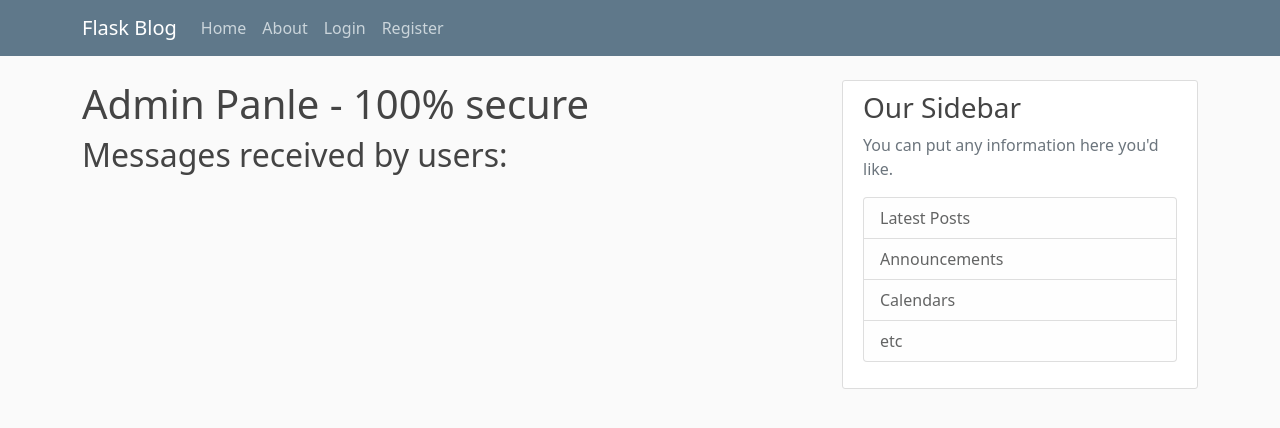
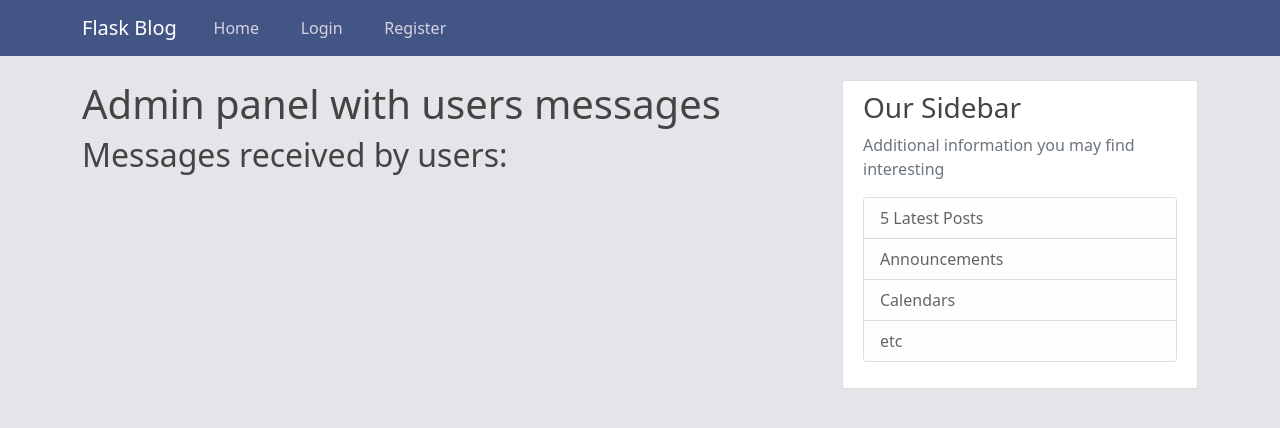
Before and after one commit to DmitryZherebtsov/Discussion-Forum, a Python web app: template flaskstart/templates/admin_panel.html in a window 1280 px wide. Shown: the top 428 px of the page. Run offline with Jinja, Linux system fonts and the light colour scheme; the template is opened without the code that fills it, so the values that code supplies are empty.

Commit message:
style_changes

```diff
--- a/flaskstart/posts/routes.py
+++ b/flaskstart/posts/routes.py
@@ -70,5 +70,5 @@ def delete_post(post_id):
         abort(403)
     db.session.delete(post)
     db.session.commit()
-    flash('Your post has been deleted!', 'success')
+    flash('Your post has been deleted!', 'danger')
     return redirect(url_for('main.home'))
--- a/flaskstart/static/main.css
+++ b/flaskstart/static/main.css
@@ -1,5 +1,5 @@
 body {
-    background: #fafafa;
+    background: #e4e4e9;
     color: #333333;
     margin-top: 5rem;
   }
@@ -9,15 +9,39 @@ body {
   }
 
   .bg-steel {
-    background-color: #5f788a;
+    background-color: #435585;
+  }
+  .site-header .navbar-nav .nav-link {
+    position: relative;
+    font-size: 1em;
+    color: rgb(214, 212, 226);
+    margin-right: 1vw;
+    margin-left: 1vw;
+    transition: 0.2s;
   }
 
-  .site-header .navbar-nav .nav-link {
-    color: #cbd5db;
+  .site-header .navbar-nav .nav-link::after {
+    content: '';
+    position: absolute;
+    left: 0;
+    bottom: 3px;
+    width: 100%;
+    height: 2px;
+    background: #ffffff;
+    border-radius: 2px;
+    transform: scaleX(0);
+    transform-origin: right;
+    transition: transform 0.2s;
   }
 
   .site-header .navbar-nav .nav-link:hover {
     color: #ffffff;
+    font-weight: bold;
+  }
+
+  .site-header .navbar-nav .nav-link:hover::after {
+      transform-origin: left;
+      transform: scaleX(1);
   }
 
   .site-header .navbar-nav .nav-link.active {
--- a/flaskstart/templates/admin_panel.html
+++ b/flaskstart/templates/admin_panel.html
@@ -2,7 +2,7 @@
 {% extends "layout.html" %}
 
 {% block content %}
-        <h1>Admin Panle - 100% secure</h1>
+        <h1>Admin panel with users messages </h1>
 
         <h2>Messages received by users:</h2>
         {% for message in messageRead %}
--- a/flaskstart/templates/layout.html
+++ b/flaskstart/templates/layout.html
@@ -9,6 +9,7 @@
         <link href="https://cdn.jsdelivr.net/npm/bootstrap@5.0.2/dist/css/bootstrap.min.css" rel="stylesheet" integrity="sha384-EVSTQN3/azprG1Anm3QDgpJLIm9Nao0Yz1ztcQTwFspd3yD65VohhpuuCOmLASjC" crossorigin="anonymous">
         <link rel="stylesheet" type="text/css" href="{{ url_for('static', filename='main.css') }}">
         <link rel="stylesheet" type="text/css" href="{{ url_for('static', filename='admin_panel.css') }}">
+        <link rel="stylesheet" type="text/css" href="{{ url_for('static', filename='posts.css') }}">
 
 
         {% if title %}
@@ -24,14 +25,16 @@
         <header class="site-header">
             <nav class="navbar navbar-expand-md navbar-dark bg-steel fixed-top">
               <div class="container">
-                <a class="navbar-brand mr-4" href="/">Flask Blog</a>
-                <button class="navbar-toggler" type="button" data-toggle="collapse" data-target="#navbarToggle" aria-controls="navbarToggle" aria-expanded="false" aria-label="Toggle navigation">
-                  <span class="navbar-toggler-icon"></span>
-                </button>
+                <div>
+                  <a class="navbar-brand mr-4" href="/">Flask Blog</a>
+                  <button class="navbar-toggler" type="button" data-toggle="collapse" data-target="#navbarToggle" aria-controls="navbarToggle" aria-expanded="false" aria-label="Toggle navigation">
+                    <span class="navbar-toggler-icon"></span>
+                  </button>
+                </div>
                 <div class="collapse navbar-collapse" id="navbarToggle">
                   <div class="navbar-nav mr-auto">
                     <a class="nav-item nav-link" href="{{ url_for('main.home') }}">Home</a>
-                    <a class="nav-item nav-link" href="{{ url_for('main.about') }}">About</a>
+                    <!-- <a class="nav-item nav-link" href="{{ url_for('main.about') }}">About</a> -->
                   </div>
                   <!-- Navbar Right Side -->
                   <div class="navbar-nav">
@@ -71,9 +74,9 @@
               <div class="col-md-4">
                 <div class="content-section">
                   <h3>Our Sidebar</h3>
-                  <p class='text-muted'>You can put any information here you'd like.
+                  <p class='text-muted'>Additional information you may find interesting
                     <ul class="list-group">
-                      <li class="list-group-item list-group-item-light">Latest Posts</li>
+                      <li class="list-group-item list-group-item-light">5 Latest Posts</li>
                       <li class="list-group-item list-group-item-light">Announcements</li>
                       <li class="list-group-item list-group-item-light">Calendars</li>
                       <li class="list-group-item list-group-item-light">etc</li>
```
Also changed, not shown: flaskstart/static/profile_pics/4e74081fc8d7bb5d.png (added), flaskstart/static/profile_pics/c52ce094dce58c0b.png (added).
